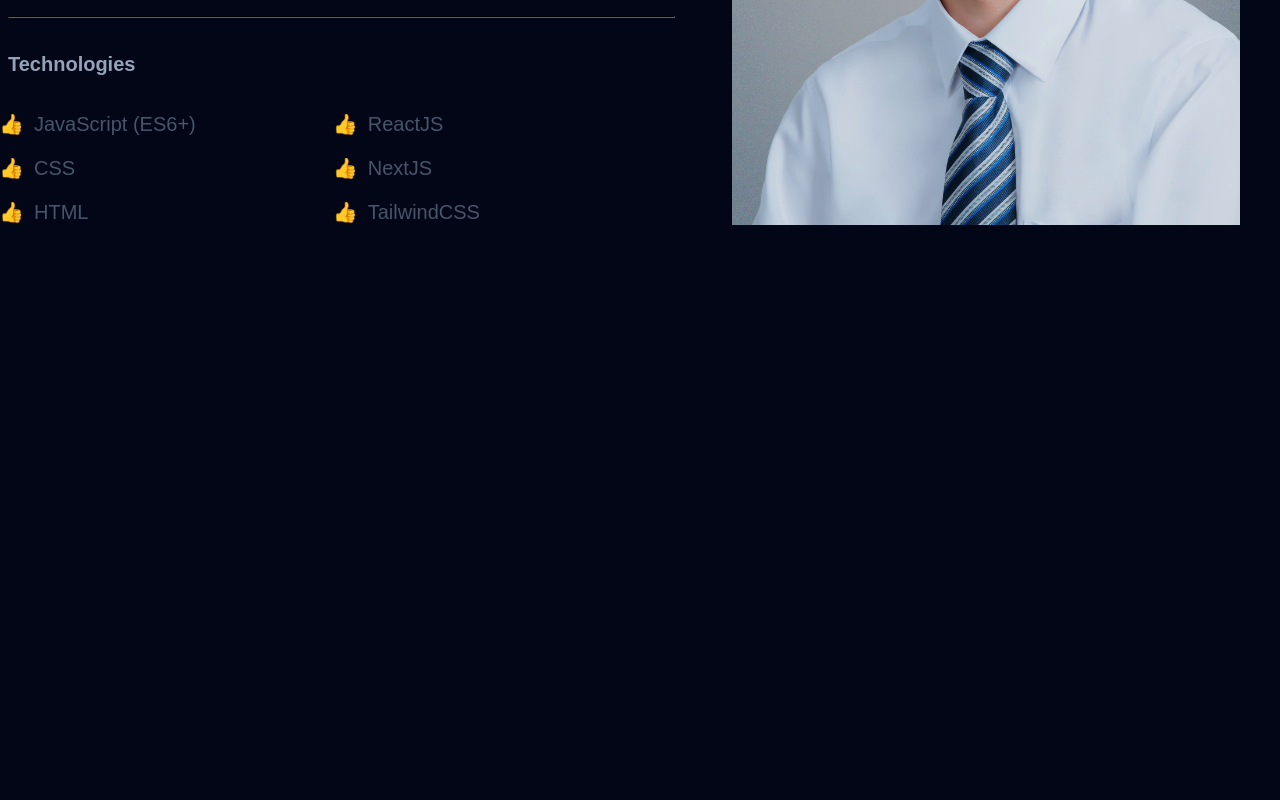
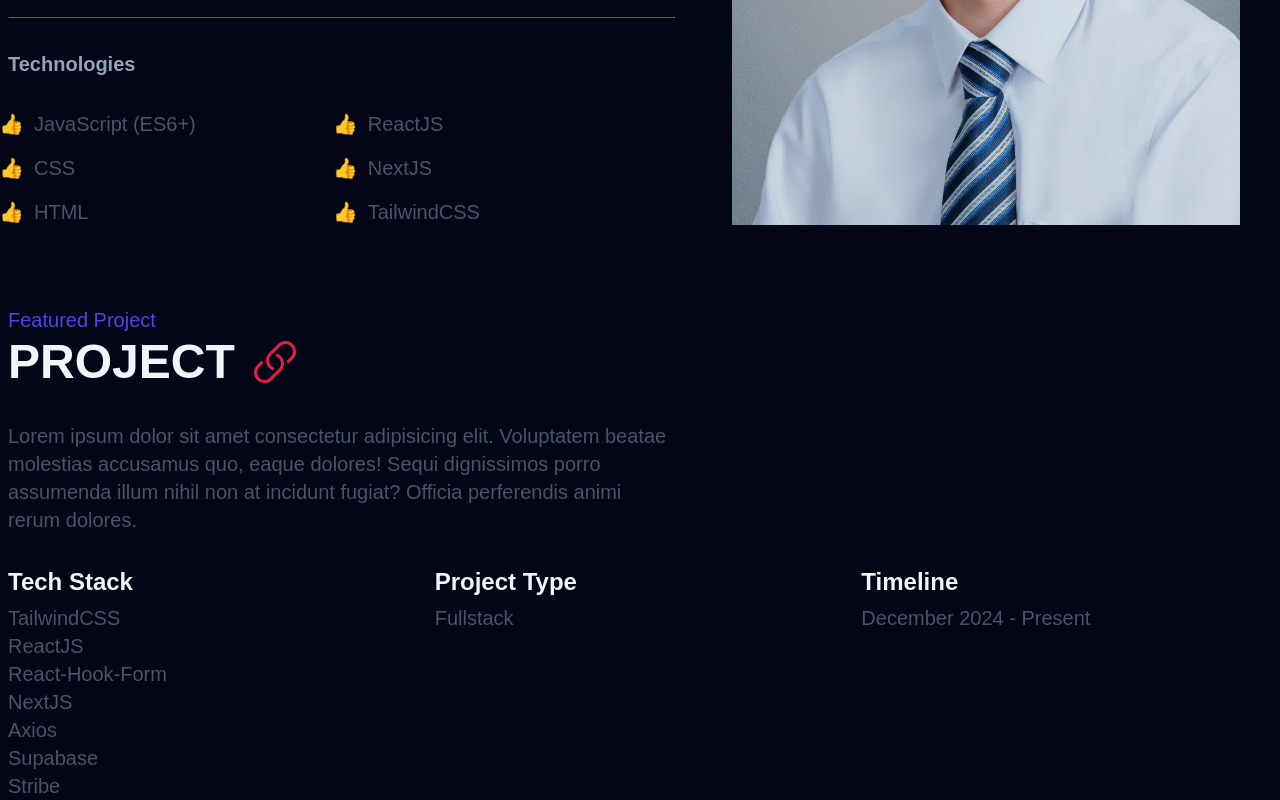
Before and after one commit to dangpvo/Portfolio-Minimal, a website built with Vite: page index.html in a window 1280 px wide. Shown: the part 1231-2031 px from the top of the page. Before the commit the page ends 1537 px from the top, so only its background shows below. Built offline with nearby package versions, Linux system fonts and the light colour scheme; a web font is replaced by a local one.

Commit message:
feat: finish 1st part of feature section
feature section to place the important project and its description

```diff
--- a/index.html
+++ b/index.html
@@ -104,7 +104,53 @@
           />
         </div>
       </section>
-      <section class="featured container section"></section>
+      <section class="featured container section">
+        <h3 class="featured__subtitle">Featured project</h3>
+        <div class="featured__wrapper">
+          <h2 class="featured__title">Project</h2>
+          <a href="#" class="featured__link">
+            <svg
+              xmlns="http://www.w3.org/2000/svg"
+              viewBox="0 0 24 24"
+              fill="currentColor"
+            >
+              <path
+                fill-rule="evenodd"
+                d="M19.902 4.098a3.75 3.75 0 0 0-5.304 0l-4.5 4.5a3.75 3.75 0 0 0 1.035 6.037.75.75 0 0 1-.646 1.353 5.25 5.25 0 0 1-1.449-8.45l4.5-4.5a5.25 5.25 0 1 1 7.424 7.424l-1.757 1.757a.75.75 0 1 1-1.06-1.06l1.757-1.757a3.75 3.75 0 0 0 0-5.304Zm-7.389 4.267a.75.75 0 0 1 1-.353 5.25 5.25 0 0 1 1.449 8.45l-4.5 4.5a5.25 5.25 0 1 1-7.424-7.424l1.757-1.757a.75.75 0 1 1 1.06 1.06l-1.757 1.757a3.75 3.75 0 1 0 5.304 5.304l4.5-4.5a3.75 3.75 0 0 0-1.035-6.037.75.75 0 0 1-.354-1Z"
+                clip-rule="evenodd"
+              />
+            </svg>
+          </a>
+        </div>
+        <p class="featured__description">
+          Lorem ipsum dolor sit amet consectetur adipisicing elit. Voluptatem
+          beatae molestias accusamus quo, eaque dolores! Sequi dignissimos porro
+          assumenda illum nihil non at incidunt fugiat? Officia perferendis
+          animi rerum dolores.
+        </p>
+        <div class="featured__info-container">
+          <div>
+            <h3 class="featured__label">Tech stack</h3>
+            <ul class="featured__tech-stack">
+              <li class="featured__info">TailwindCSS</li>
+              <li class="featured__info">ReactJS</li>
+              <li class="featured__info">React-hook-form</li>
+              <li class="featured__info">NextJS</li>
+              <li class="featured__info">Axios</li>
+              <li class="featured__info">Supabase</li>
+              <li class="featured__info">Stribe</li>
+            </ul>
+          </div>
+          <div>
+            <h3 class="featured__label">Project type</h3>
+            <p class="featured__info">Fullstack</p>
+          </div>
+          <div>
+            <h3 class="featured__label">Timeline</h3>
+            <p class="featured__info">December 2024 - present</p>
+          </div>
+        </div>
+      </section>
       <section></section>
       <section></section>
     </main>
--- a/src/main.js
+++ b/src/main.js
@@ -3,5 +3,6 @@ import "../styles/style.css";
 import "../styles/components/header.css";
 import "../styles/components/hero.css";
 import "../styles/components/about.css";
+import "../styles/components/featured.css";
 
 import "../styles/utils.css";
--- /dev/null
+++ b/styles/components/featured.css
@@ -0,0 +1,160 @@
+.featured__wrapper {
+  display: flex;
+  align-items: center;
+  gap: 1rem;
+}
+
+.featured__title {
+  font-size: var(--size-2xl);
+  color: var(--clr-light);
+  text-transform: uppercase;
+}
+
+.featured__subtitle {
+  font-size: var(--size-sm);
+  color: var(--clr-indigo);
+  text-transform: capitalize;
+  font-weight: 400;
+}
+
+.featured__link {
+  display: inline-block;
+  width: var(--size-2xl);
+  height: var(--size-2xl);
+}
+
+.featured__description {
+  max-width: 60ch;
+  color: var(--clr-slate600);
+  font-size: var(--size-sm);
+  margin: 1rem 0;
+}
+
+.featured__info-container {
+  display: flex;
+  flex-wrap: wrap;
+  gap: 1rem;
+}
+
+.featured__info-container div {
+  flex: 1;
+  min-width: 250px;
+}
+
+.featured__label {
+  font-size: var(--size-base);
+  text-transform: capitalize;
+  margin-bottom: 0.25em;
+}
+
+.featured__tech-stack {
+  padding: 0;
+  list-style: none;
+}
+
+.featured__info {
+  font-size: var(--size-sm);
+  color: var(--clr-slate600);
+  text-transform: capitalize;
+}
+
+/* xs */
+@media (min-width: 475px) {
+  .featured__subtitle {
+    font-size: var(--size-base);
+  }
+
+  .featured__title {
+    font-size: var(--size-3xl);
+  }
+
+  .featured__link {
+    width: var(--size-3xl);
+    height: var(--size-3xl);
+  }
+
+  .featured__description {
+    font-size: var(--size-base);
+    margin: 1.5rem 0;
+  }
+
+  .featured__label {
+    font-size: var(--size-lg);
+  }
+
+  .featured__info {
+    font-size: var(--size-base);
+  }
+}
+
+/* sm */
+/* @media (min-width: 640px) {
+
+} */
+
+/* md */
+/* @media (min-width: 768px) {
+
+} */
+
+/* lg */
+@media (min-width: 1024px) {
+  .featured__subtitle {
+    font-size: var(--size-lg);
+  }
+
+  .featured__title {
+    font-size: var(--size-4xl);
+  }
+
+  .featured__link {
+    width: var(--size-4xl);
+    height: var(--size-4xl);
+  }
+
+  .featured__description {
+    font-size: var(--size-lg);
+  }
+
+  .featured__label {
+    font-size: var(--size-xl);
+  }
+
+  .featured__info {
+    font-size: var(--size-lg);
+  }
+}
+
+/* xl */
+@media (min-width: 1280px) {
+  .featured__subtitle {
+    font-size: var(--size-xl);
+  }
+
+  .featured__title {
+    font-size: var(--size-5xl);
+  }
+
+  .featured__link {
+    width: var(--size-5xl);
+    height: var(--size-5xl);
+  }
+
+  .featured__description {
+    font-size: var(--size-xl);
+    margin: 2rem 0;
+  }
+
+  .featured__label {
+    font-size: var(--size-2xl);
+  }
+
+  .featured__info {
+    font-size: var(--size-xl);
+  }
+}
+
+/* 2xl */
+/* @media (min-width: 1536px) {
+
+} */
```
